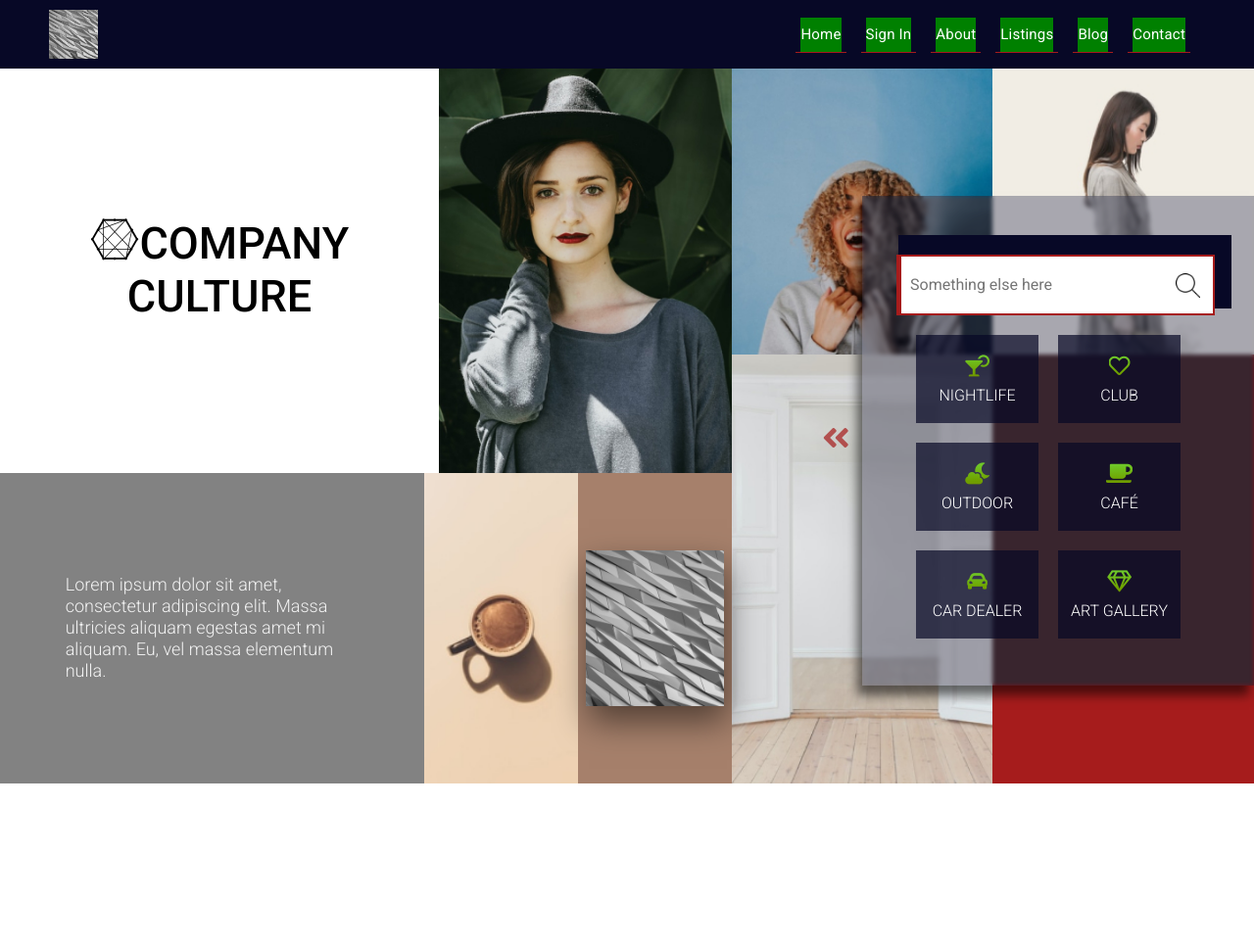
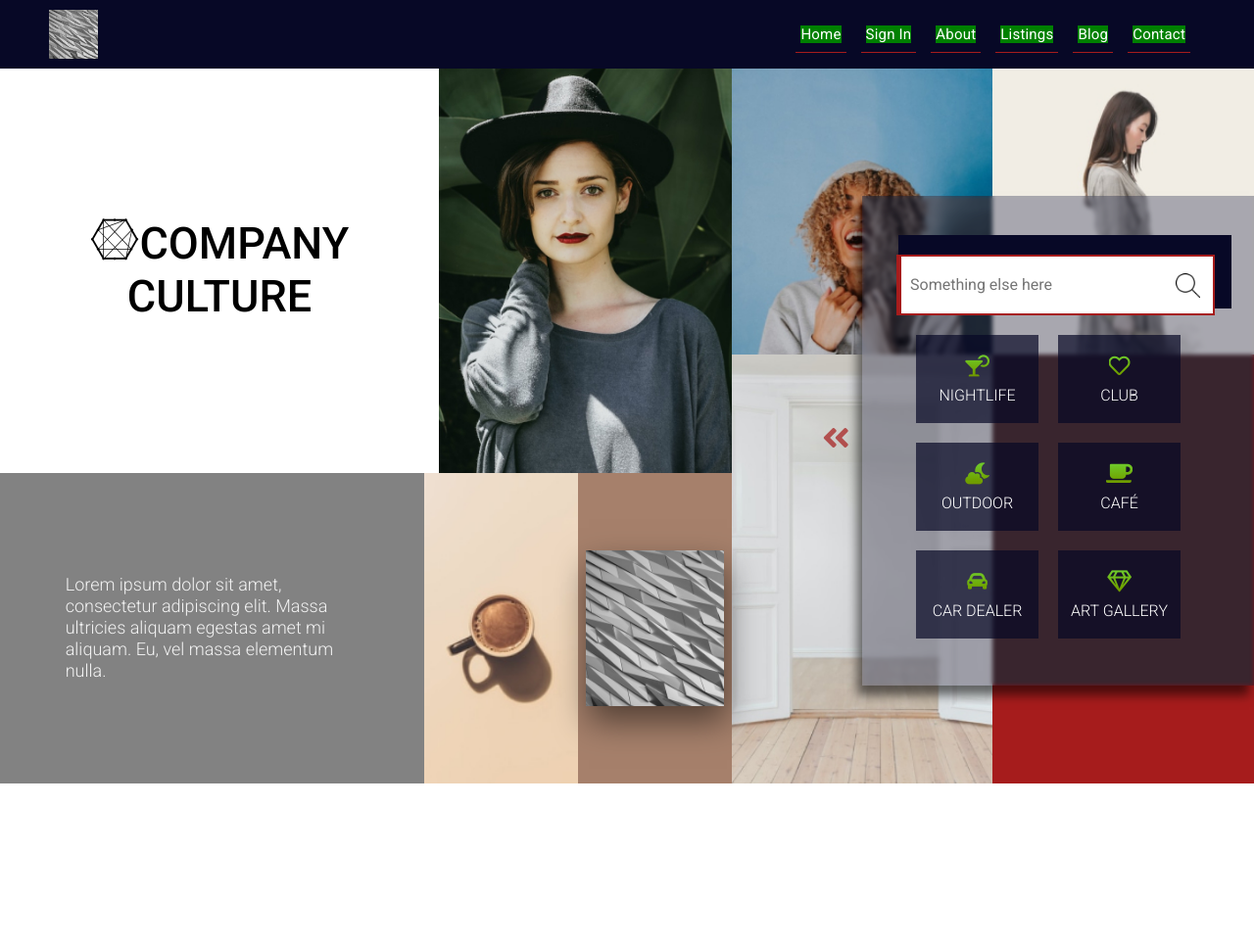
Before and after one commit to serhiihaniuk/step8, a plain HTML site: page index.html in a window 1280 px wide. Shown: the whole page at 98% size. Drawn offline with nearby package versions, Linux system fonts and the light colour scheme; files that its build step writes are made by us from their sources; files whose address does not match are found by name.

Commit message:
Add files via upload

```diff
--- a/index.html
+++ b/index.html
@@ -26,22 +26,22 @@
           <nav class="menu">
             <ul class="menu_list">
               <li class="menu_item">
-                <a href="#" class="menu_item-link" type="button">Home</a>
+                <a href="#" class="menu_item-link" >Home</a>
               </li>
               <li class="menu_item">
-                <a href="#" class="menu_item-link" type="button">Sign In</a>
+                <a href="#" class="menu_item-link" >Sign In</a>
               </li>
               <li class="menu_item">
-                <a href="#" class="menu_item-link" type="button">About</a>
+                <a href="#" class="menu_item-link" >About</a>
               </li>
               <li class="menu_item">
-                <a href="#" class="menu_item-link" type="button">Listings</a>
+                <a href="#" class="menu_item-link" >Listings</a>
               </li>
               <li class="menu_item">
-                <a href="#" class="menu_item-link" type="button">Blog</a>
+                <a href="#" class="menu_item-link" >Blog</a>
               </li>
               <li class="menu_item">
-                <a href="#" class="menu_item-link" type="button">Contact</a>
+                <a href="#" class="menu_item-link" >Contact</a>
               </li>
             </ul>
           </nav>
```
